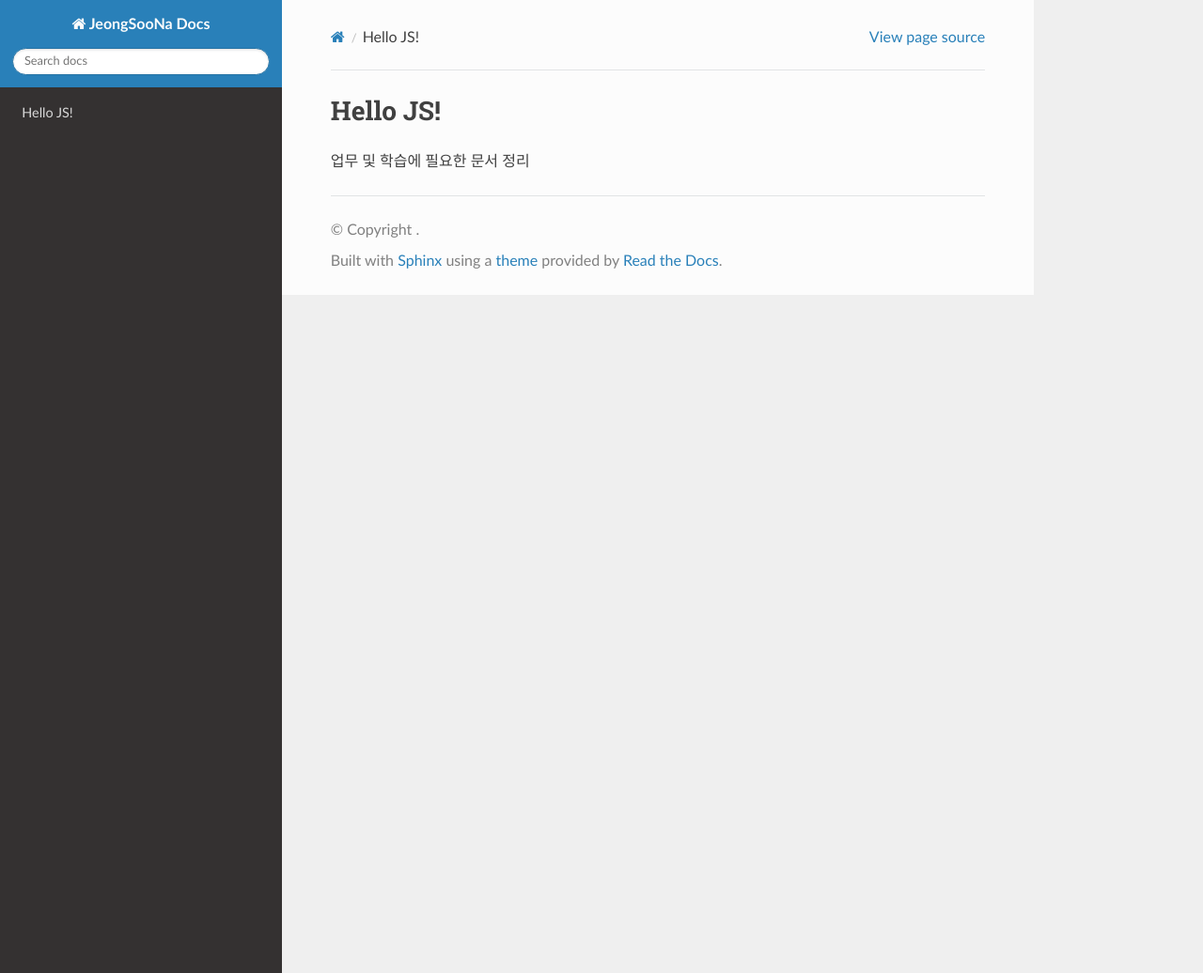
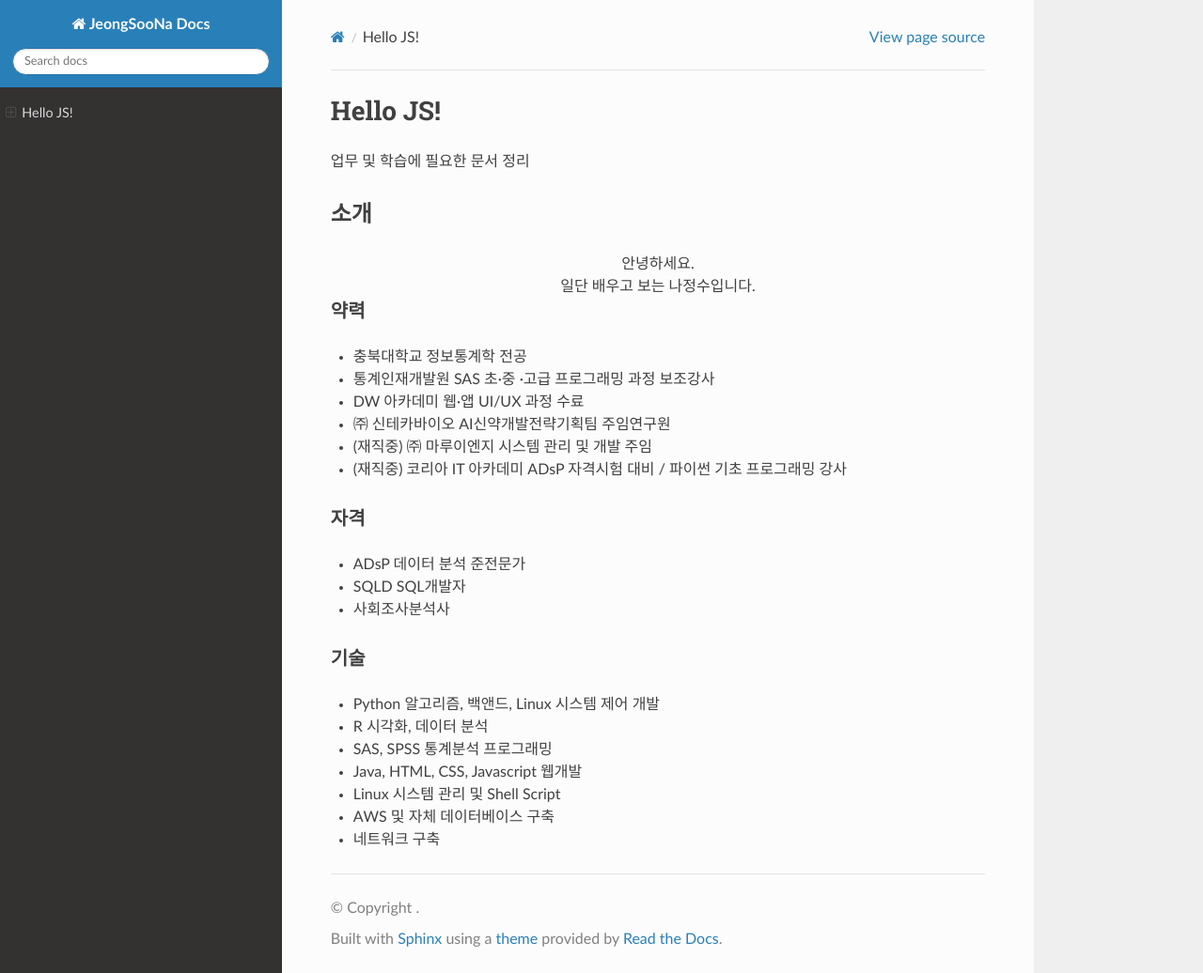
Before and after one commit to JeongSooNa/JeongSooNa-Docs, a Sphinx documentation site: the page built from docs/index.md, in a window 1280 px wide and 1036 px high. Shown: the whole window at 94% size. Built offline with Sphinx 7.4.7 and the Read the Docs theme 3.1.0, drawn with Linux system fonts in a browser that asks for light colours.

Commit message:
update docs

```diff
--- a/docs/index.md
+++ b/docs/index.md
@@ -1,3 +1,32 @@
 # Hello JS!
 
 업무 및 학습에 필요한 문서 정리
+
+### 소개
+<center>
+안녕하세요.<br>
+일단 배우고 보는 나정수입니다.
+</center>
+
+
+##### 약력
+- 충북대학교 정보통계학 전공
+- 통계인재개발원 SAS 초·중 ·고급 프로그래밍 과정 보조강사
+- DW 아카데미 웹·앱 UI/UX 과정 수료
+- ㈜ 신테카바이오 AI신약개발전략기획팀 주임연구원
+- (재직중) ㈜ 마루이엔지 시스템 관리 및 개발 주임
+- (재직중) 코리아 IT 아카데미 ADsP 자격시험 대비 / 파이썬 기초 프로그래밍 강사
+
+##### 자격
+- ADsP 데이터 분석 준전문가
+- SQLD SQL개발자
+- 사회조사분석사
+
+##### 기술
+- Python 알고리즘, 백앤드, Linux 시스템 제어 개발
+- R 시각화, 데이터 분석
+- SAS, SPSS 통계분석 프로그래밍
+- Java, HTML, CSS, Javascript 웹개발
+- Linux 시스템 관리 및 Shell Script
+- AWS 및 자체 데이터베이스 구축
+- 네트워크 구축
```
Also changed, not shown: docs/Korea_IT_Academy/ADsP.md (added, +1 -0 lines), docs/Korea_IT_Academy/Python.md (added, +1 -0 lines).
